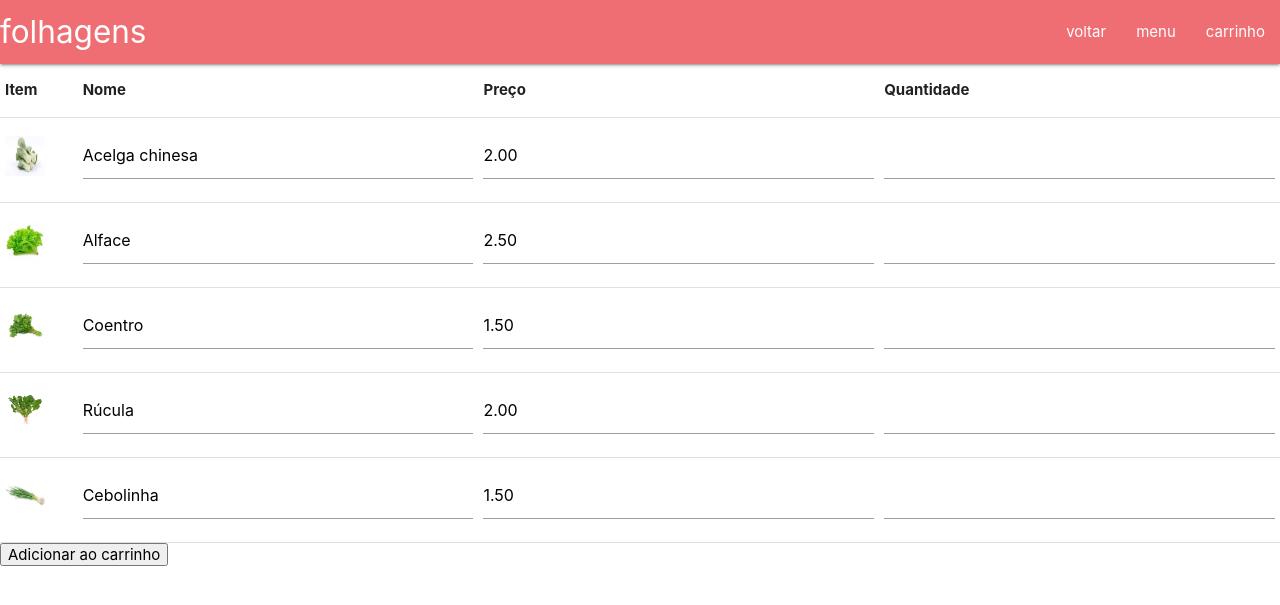
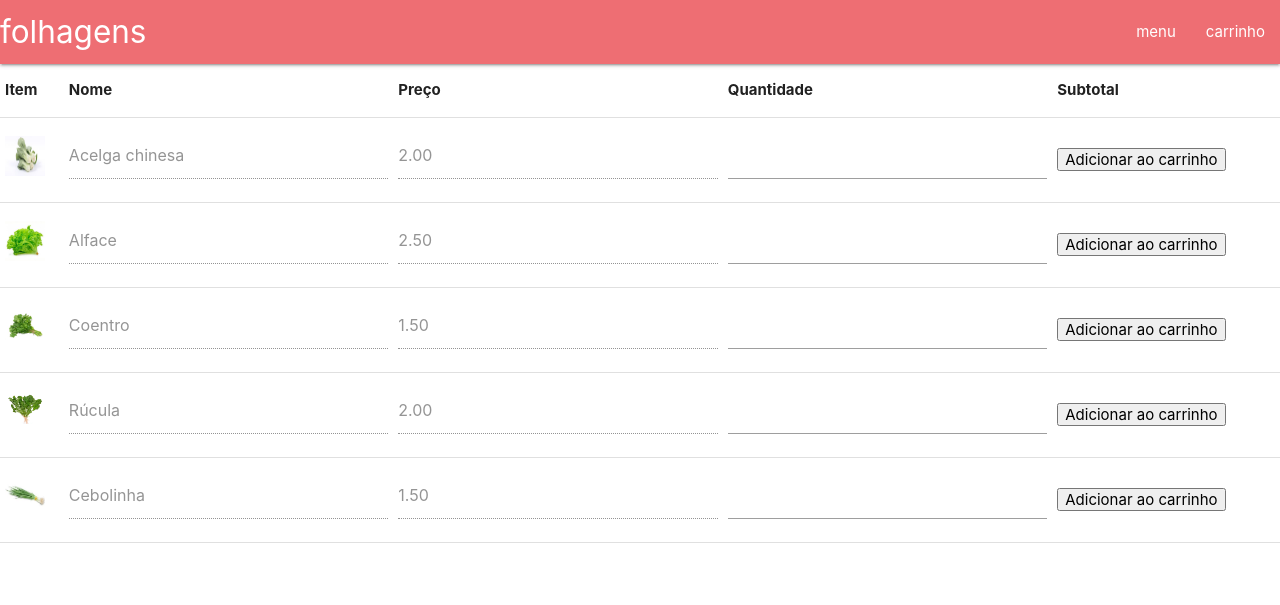
Before and after one commit to izadora-oliveira/projetophp, a PHP site: page /folhagens.php in a window 1280 px wide. Shown: the top 605 px of the page. Run offline with PHP 8.4, Linux system fonts and the light colour scheme; the visitor is signed in with stand-in values (Sample User, id 1).

Commit message:
Update folhagens.php

```diff
--- a/folhagens.php
+++ b/folhagens.php
@@ -16,14 +16,12 @@
     <div class="nav-wrapper">
       <a href="#" class="brand-logo">folhagens </a>
       <ul id="nav-mobile" class="right hide-on-med-and-down">
-        <li><a href="javascript:history.back()">voltar</a></li>
         <li><a href="index.php">menu</a></li>
         <li><a href="carrinho.php">carrinho</a></li>
       </ul>
 
     </div>
   </nav>
-  <form  action = "add-to-cart.php" method = "POST">
     <table>
           <thead>
             <tr>
@@ -31,43 +29,57 @@
                 <th>Nome</th>
                 <th>Preço</th>
                 <th>Quantidade</th>
+                <th>Subtotal</th>
             </tr>
           </thead>
 
           <tbody>
             <tr>
               <td><img src="imagensdoprojeto\acelgachinesa.jpg" width="40" height="40"></td>
-              <td><input type="text" name="item6" value="Acelga chinesa" readonly></td>
-              <td><input type="number" name="preco6" value="2.00" readonly></td>
+              <form  action = "add-to-cart.php" method = "POST">
+              <td><input type="text" name="item6" value="Acelga chinesa" readonly="readonly"></td>
+              <td><input type="number" name="preco6" value="2.00" readonly="readonly"></td>
               <td><input type="number" name="quantidade6"></td>
+              <td><input type="submit" value="Adicionar ao carrinho"></td>
+              </form>
             </tr>
             <tr>
               <td><img src="imagensdoprojeto\alface.png" width="40" height="40"></td>
-              <td><input type="text" name="item7" value="Alface" readonly></td>
-              <td><input type="number" name="preco7" value="2.50" readonly></td>
+              <form  action = "add-to-cart.php" method = "POST">
+              <td><input type="text" name="item7" value="Alface" readonly="readonly"></td>
+              <td><input type="number" name="preco7" value="2.50" readonly="readonly"></td>
               <td><input type="number" name="quantidade7"></td>
+              <td><input type="submit" value="Adicionar ao carrinho"></td>
+              </form>
             </tr>
             <tr>
               <td><img src="imagensdoprojeto\coentro.jpg" width="40" height="40"></td>
-              <td><input type="text" name="item8" value="Coentro" readonly></td>
-              <td><input type="number" name="preco8" value="1.50" readonly></td>
+              <form  action = "add-to-cart.php" method = "POST">
+              <td><input type="text" name="item8" value="Coentro" readonly="readonly"></td>
+              <td><input type="number" name="preco8" value="1.50" readonly="readonly"></td>
               <td><input type="number" name="quantidade8"></td>
+              <td><input type="submit" value="Adicionar ao carrinho"></td>
+              </form>
             </tr>
             <tr>
               <td><img src="imagensdoprojeto\rucula.png" width="40" height="40"></td>
-              <td><input type="text" name="item9" value="Rúcula" readonly></td>
-              <td><input type="number" name="preco9" value="2.00" readonly></td>
+              <form  action = "add-to-cart.php" method = "POST">
+              <td><input type="text" name="item9" value="Rúcula" readonly="readonly"></td>
+              <td><input type="number" name="preco9" value="2.00" readonly="readonly"></td>
               <td><input type="number" name="quantidade9"></td>
+              <td><input type="submit" value="Adicionar ao carrinho"></td>
+              </form>
             </tr>
             <tr>
               <td><img src="imagensdoprojeto\cebolinha.jpg" width="40" height="40"></td>
-              <td><input type="text" name="item10" value="Cebolinha" readonly></td>
-              <td><input type="number" name="preco10" value="1.50" readonly></td>
+              <form  action = "add-to-cart.php" method = "POST">
+              <td><input type="text" name="item10" value="Cebolinha" readonly="readonly"></td>
+              <td><input type="number" name="preco10" value="1.50" readonly="readonly"></td>
               <td><input type="number" name="quantidade10"></td>
+              <td><input type="submit" value="Adicionar ao carrinho"></td>
+              </form>
             </tr>
           </tbody>
         </table>
-      <input type="submit" value="Adicionar ao carrinho">
-    </form>
 </body>
 </html>
```
